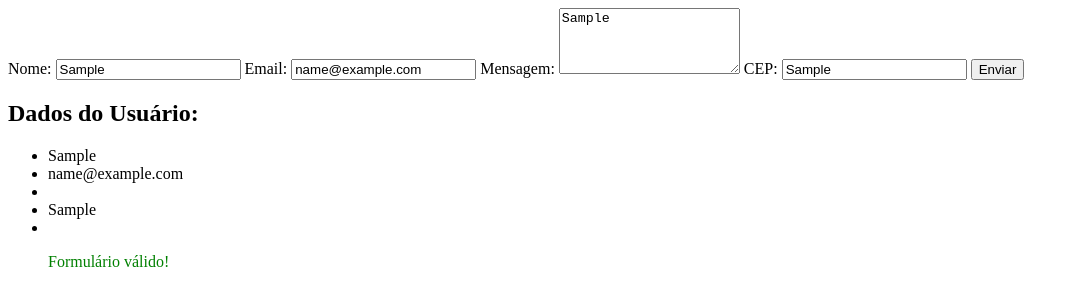
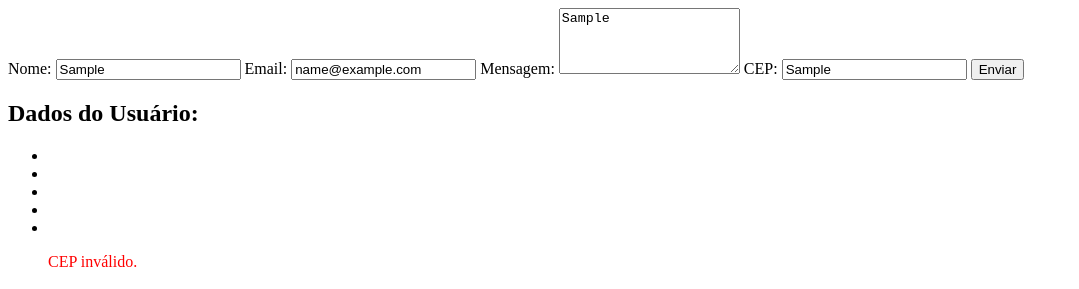
Before and after one commit to Jvbrtzz/aula-typescript-webpack, a website built with webpack: page src/index.html in a window 1280 px wide. Both pictures are taken after typing "Sample", "name@example.com", "Sample", "Sample" into the empty fields and a click on the button "Enviar". Shown: the top 289 px of the page, without its empty margins (0-1079 px from the left). Built offline with nearby package versions, Linux system fonts and the light colour scheme; no server answers.

Commit message:
Melhorias

```diff
--- a/src/components/form.ts
+++ b/src/components/form.ts
@@ -10,7 +10,7 @@ function getFormInfo(): string | void {
     const cepInput = form.querySelector('input[name="cep"]') as HTMLInputElement;
 
     form.addEventListener("submit", async (event) => {
-      cepHTMLTrue();
+      cepHTMLTrue(true);
       event.preventDefault();
       const formData = {
         nome: nomeInput ? nomeInput.value : "",
@@ -20,7 +20,7 @@ function getFormInfo(): string | void {
       };
 
       validate(formData as any);
-      cepHTMLFalse()
+
     });
   } else {
     console.log("Formulário não encontrado no DOM.");
@@ -31,14 +31,22 @@ async function fetchCepData(cep: string): Promise<boolean> {
   const data = await getCepInfo(cep);
   if (data) {
     console.log("Dados do cep:", data);
+     cepHTMLTrue(false);
     return true;
   } else {
     console.log("Nenhum dado encontrado para o cep fornecido.");
+    cepHTMLTrue(false);
     return false;
   }
 }
 
-async function validate(formData: {nome: string, email: string, cep: string, rua: string, message?: string}): Promise<void> {
+async function validate(formData: {
+  nome: string;
+  email: string;
+  cep: string;
+  rua: string;
+  message?: string;
+}): Promise<void> {
   const errorDiv = document.querySelector("#error-messages") as HTMLElement;
 
   const validationMsg = validateForm(formData);
@@ -48,21 +56,24 @@ async function validate(formData: {nome: string, email: string, cep: string, rua
 
   if (validationMsg !== "Formulário válido") {
     errorDiv.textContent = validationMsg;
-    writeUserData(' ', ' ', ' ',' ', ' ');
+    writeUserData(" ", " ", " ", " ", " ");
     return;
   }
 
   const iscep = await fetchCepData(formData.cep);
-      let rua = "";
-      if (iscep) {
-        const cepData = await getCepInfo(formData.cep);
-        rua = cepData?.logradouro || "";
-      }
+  let rua = "";
+  if (iscep) {
+    const cepData = await getCepInfo(formData.cep);
+    rua = cepData?.logradouro || "";
+  }else {
+    errorDiv.textContent = "CEP inválido.";
+    writeUserData(" ", " ", " ", " ", " ");
+    return;
+  }
 
   errorDiv.style.color = "green";
   errorDiv.textContent = "Formulário válido!";
   writeUserData(formData.nome, formData.email, formData.cep, rua, formData.message ? formData.message : "");
-
 }
 
 function writeUserData(nome: string, email: string, cep: string, rua: string, message?: string): void {
@@ -85,18 +96,12 @@ function writeUserData(nome: string, email: string, cep: string, rua: string, me
   }
 }
 
-
-function cepHTMLTrue():void {
+function cepHTMLTrue(flag: boolean): void {
   const cepMessageElement = document.querySelector(".cep") as HTMLElement;
-
+  console.log(flag);
   if (!cepMessageElement) return;
-  cepMessageElement.style.display = "block";
-}
-function cepHTMLFalse():void {
-  const cepMessageElement = document.querySelector(".cep") as HTMLElement;
-
-  if (!cepMessageElement) return;
-  cepMessageElement.style.display = "none";
+  let div = flag == true ? "block":  "none";
+  cepMessageElement.style.display = div;
 }
 
 export { getFormInfo };
--- a/src/components/validator.ts
+++ b/src/components/validator.ts
@@ -28,5 +28,4 @@ function validateForm(form: Form): string {
   return "Formulário válido";
 }
 
-
 export { validateForm };
--- a/src/style.css
+++ b/src/style.css
@@ -1,4 +1,4 @@
-.cep{
-    display: none;
-    color: red
+.cep {
+  display: none;
+  color: red;
 }
```
Also changed, not shown: src/index.html (+1 -3 lines), dist/bundle.js, 1 other file.
